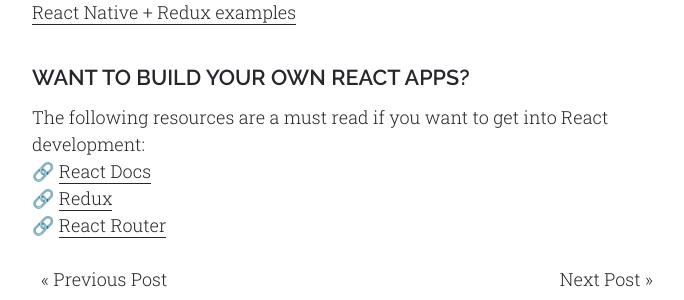
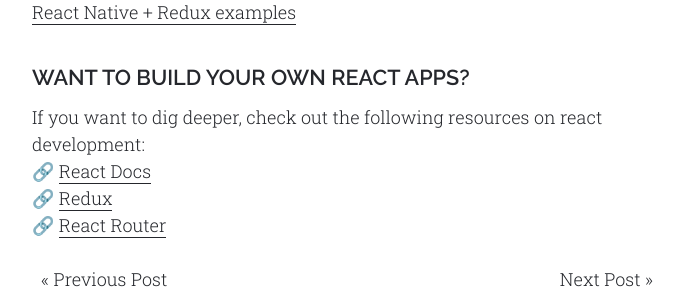
Before and after one commit to murielg/murielg.github.io, a Jekyll site: the page built from _posts/2017-06-01-annotated-react-examples.md, in a window 1280 px wide. Shown: the part 1696-1996 px from the top of the page, without its empty margins (293-977 px from the left). Built offline with Jekyll 4.4.1, drawn with Linux system fonts in a browser that asks for light colours; comment, search, counter and statistics services are not loaded.

Commit message:
Update 2017-06-01-annotated-react-examples.md

```diff
--- a/_posts/2017-06-01-annotated-react-examples.md
+++ b/_posts/2017-06-01-annotated-react-examples.md
@@ -41,7 +41,7 @@
 
 ## Want to build your own React apps?
 
-The following resources are a must read if you want to get into React development:
+If you want to dig deeper, check out the following resources on react development:
 
 - 🔗 [React Docs](https://facebook.github.io/react/)
 - 🔗 [Redux](https://github.com/reactjs/redux)
```
